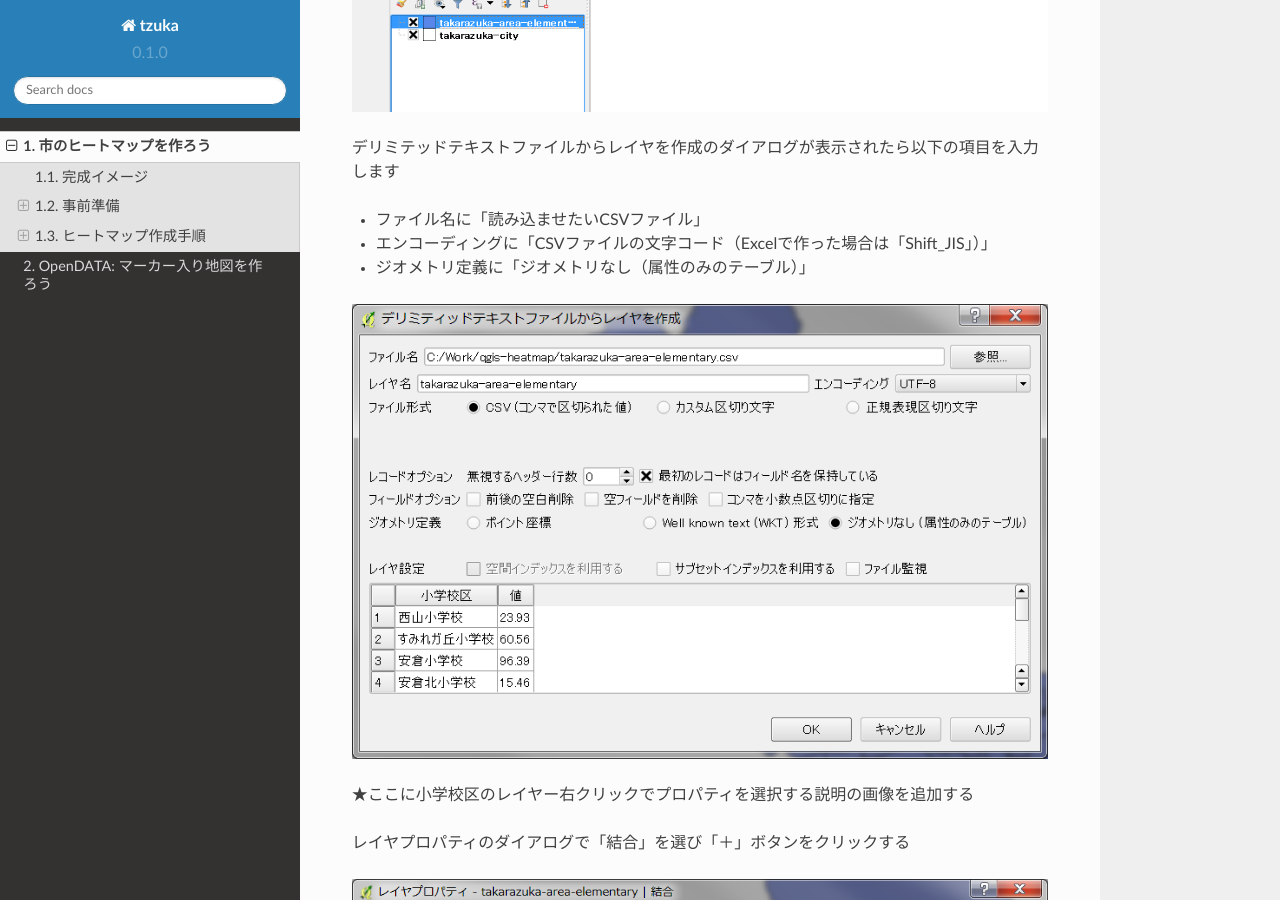
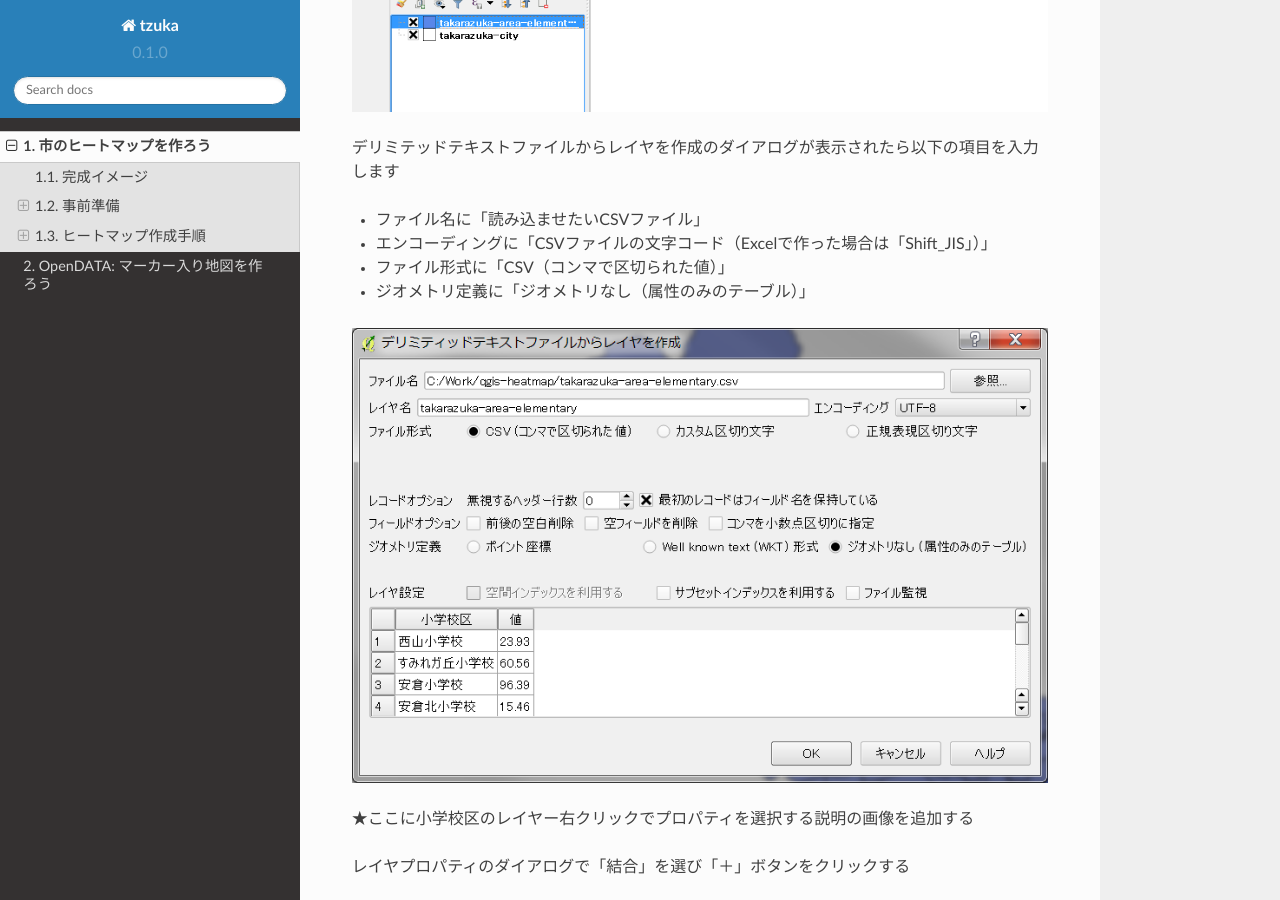
Before and after one commit to kon104/tzuka, a Sphinx documentation site: the page built from docs/qgis-heatmap.rst, in a window 1280 px wide and 900 px high, scrolled down 6552 px. Built offline with Sphinx 7.4.7 and the Read the Docs theme 2.0.0, drawn with Linux system fonts in a browser that asks for light colours.

```diff
--- a/docs/qgis-heatmap.rst
+++ b/docs/qgis-heatmap.rst
@@ -107,6 +107,7 @@
 
 - ファイル名に「読み込ませたいCSVファイル」
 - エンコーディングに「CSVファイルの文字コード（Excelで作った場合は「Shift_JIS」）」
+- ファイル形式に「CSV（コンマで区切られた値）」
 - ジオメトリ定義に「ジオメトリなし（属性のみのテーブル）」
 
 .. image:: ./image/qgis-heatmap/dialog-add_delimitedlayer.png
```
Also changed, not shown: 1 other file.
